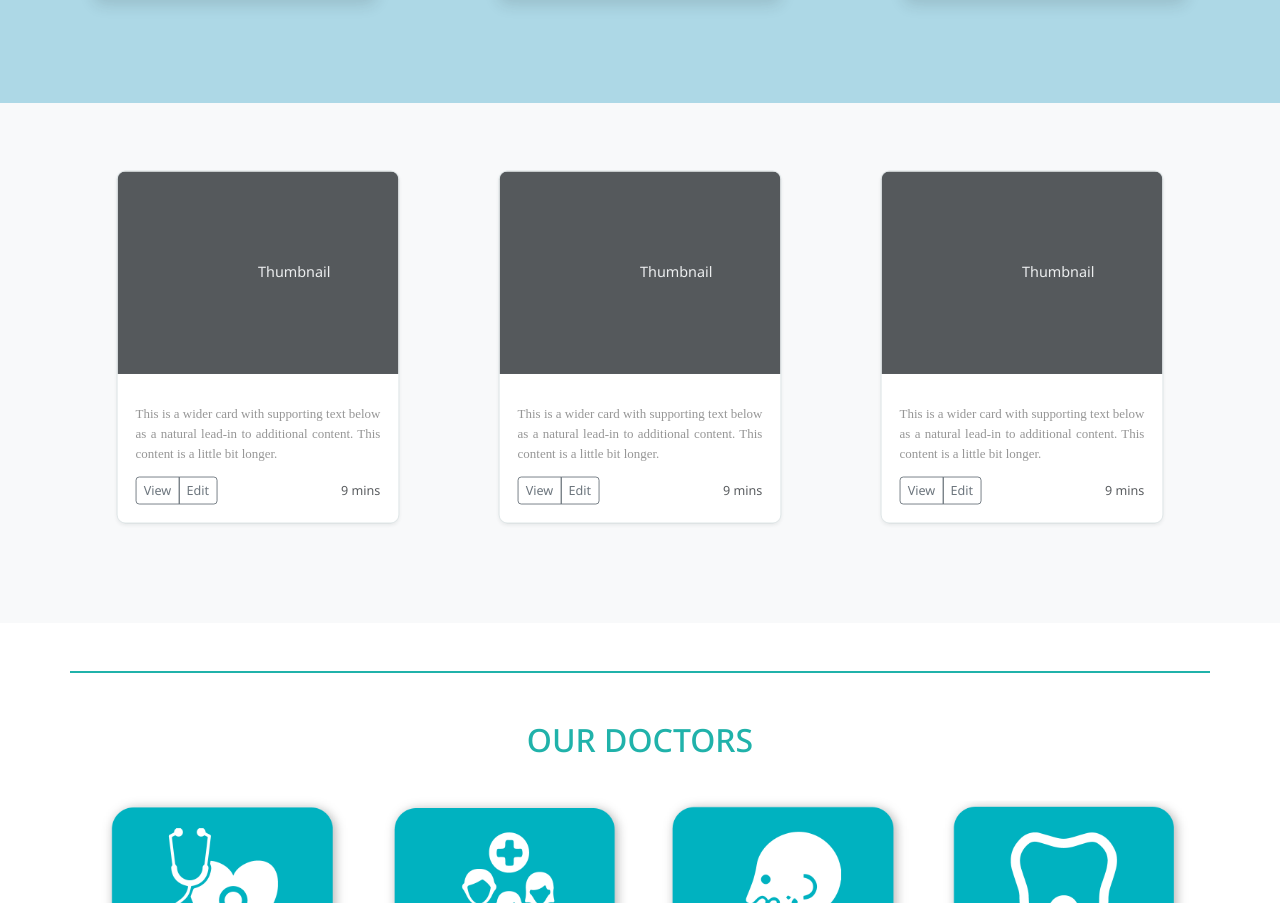
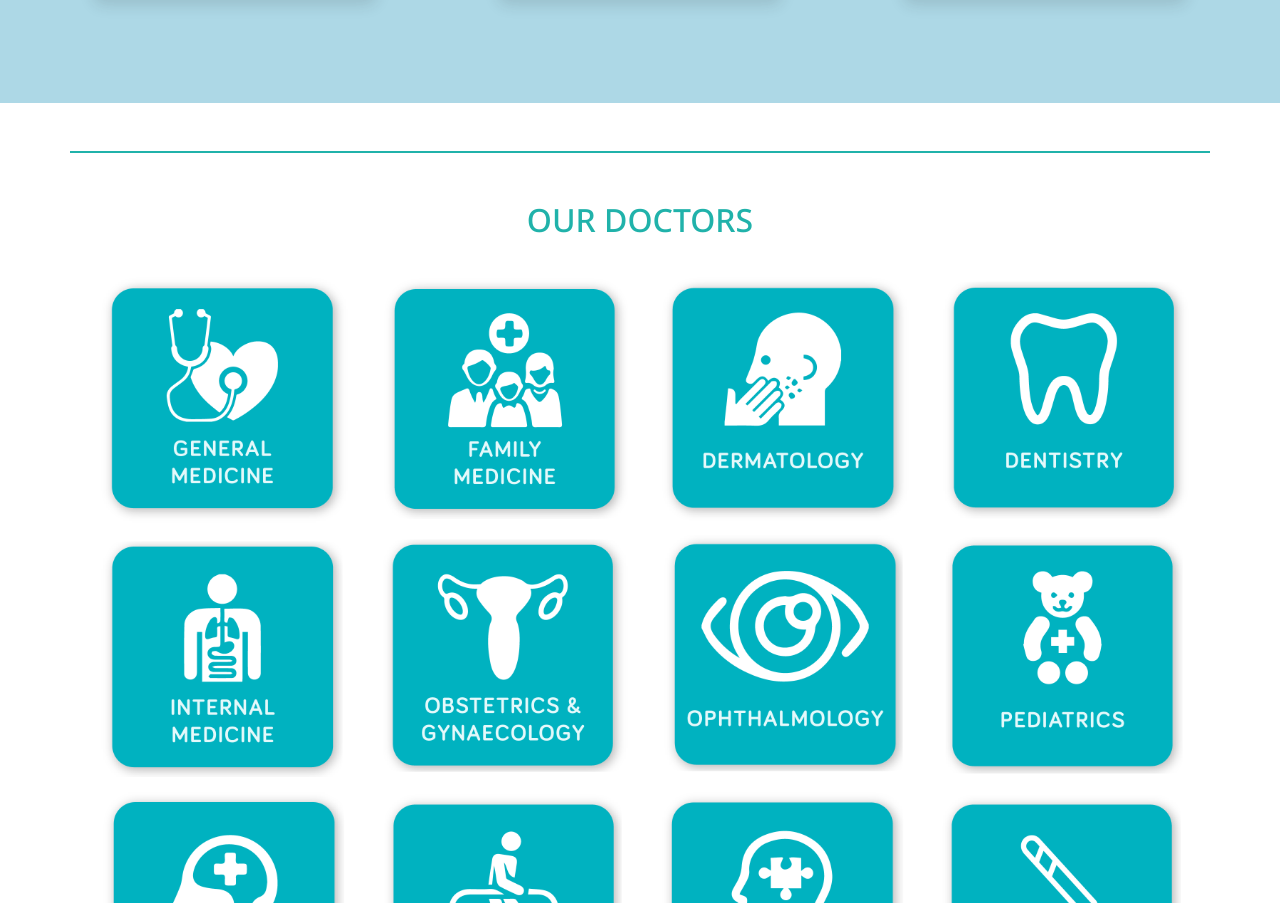
Before and after one commit to jhenbertgit/mini-project-2, a plain HTML site: page index.html in a window 1280 px wide. Shown: the part 3932-4835 px from the top of the page. Drawn offline with nearby package versions, Linux system fonts and the light colour scheme.

Commit message:
minor commit in landing page

```diff
--- a/index.html
+++ b/index.html
@@ -536,7 +536,7 @@
           </div>
         </div>
       </div>
-      <div class="album py-5 bg-light">
+      <!-- <div class="album py-5 bg-light">
         <div class="container">
           <div class="row">
             <div class="col-md-4">
@@ -679,7 +679,7 @@
             </div>
           </div>
         </div>
-      </div>
+      </div> -->
     </section>
 
     <div class="container table-group-divider">
```
